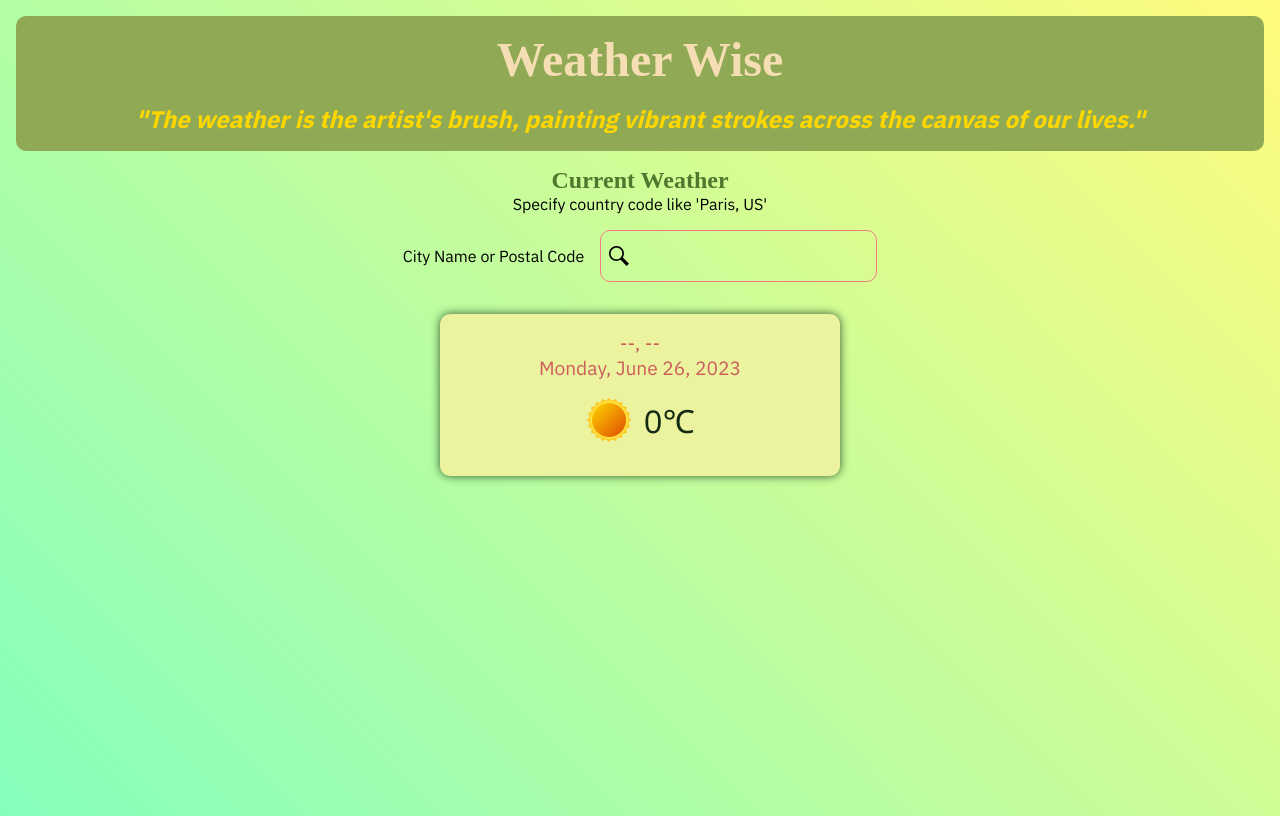
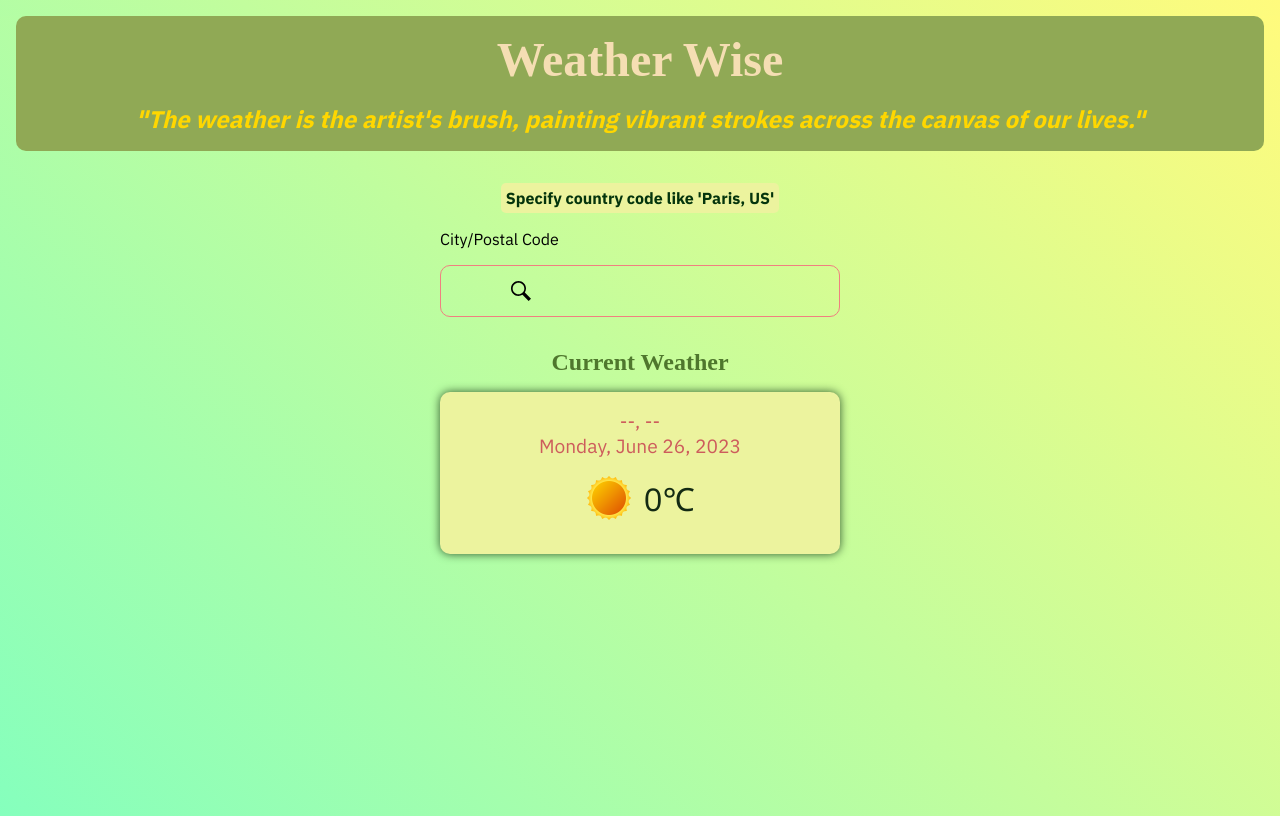
Before and after one commit to iamBharatManral/ng-local-weather-app, an Angular app: page / in a window 1280 px wide. Built offline with nearby package versions, Linux system fonts and the light colour scheme; a web font is replaced by a local one.

Commit message:
style: change components ui

```diff
--- a/src/app/app.component.css
+++ b/src/app/app.component.css
@@ -1,7 +1,7 @@
 .app{
   display: flex;
   flex-direction: column;
-  gap: 1rem;
+  gap: 2rem;
 }
 
 header{
@@ -20,8 +20,14 @@ header{
   font-family: 'IBM Plex Sans', sans-serif;
 }
 
+main{
+  display: flex;
+  flex-direction: column;
+  gap: 1rem;
+}
+
 h2 {
-  color: var(--clr-green-600)
+  color: var(--clr-green-600);
 }
 
 @media screen and (min-width: 500px){
--- a/src/app/app.component.html
+++ b/src/app/app.component.html
@@ -5,10 +5,11 @@
     </h1>
     <div class="moto">"The weather is the artist's brush, painting vibrant strokes across the canvas of our lives."</div>
   </header>
-
   <main>
-    <h2>Current Weather</h2>
     <app-city-search></app-city-search>
-    <app-current-weather></app-current-weather>
+    <div class="weather">
+      <h2>Current Weather</h2>
+      <app-current-weather></app-current-weather>
+    </div>
   </main>
 </div>
--- a/src/app/city-search/city-search.component.css
+++ b/src/app/city-search/city-search.component.css
@@ -2,11 +2,13 @@
   font-family: 'IBM Plex Sans', sans-serif;
 }
 .form{
-  padding: 1rem;
+  padding: 1rem 0;
   display: flex;
+  flex-direction: column;
   gap: 1rem;
-  justify-content: center;
+  justify-content: space-between;
   align-items: center;
+  flex-wrap: wrap;
 }
 
 .search{
@@ -16,6 +18,7 @@
   border: 1px solid lightcoral;
   border-radius: 10px;
   padding: 0 0.5rem;
+  flex-grow: 1;
 }
 
 .search input{
@@ -29,3 +32,25 @@
   width: 20px;
   height: 20px;
 }
+
+.hint, .invalid{
+  background: #ecf39e;
+  width: max-content;
+  margin: 0 auto;
+  padding: 5px;
+  border-radius: 5px;
+  color: #04340c;
+  font-weight: bolder;
+}
+
+.invalid{
+  color: darkred;
+}
+
+@media screen and (min-width: 450px) {
+  .form{
+    width: 400px;
+    margin: 0 auto;
+    flex-direction: row;
+  }
+}
--- a/src/app/city-search/city-search.component.html
+++ b/src/app/city-search/city-search.component.html
@@ -1,7 +1,7 @@
 <div class="citySearch">
   <div class="hint">Specify country code like 'Paris, US'</div>
   <form class="form">
-    <label for="city" class="city">City Name or Postal Code</label>
+    <label for="city" class="city">City/Postal Code</label>
     <div class="search"><img src="/assets/img/search.svg" alt="search icon"> <input type="text" id="city" [formControl]="search"></div>
   </form>
   <div class="invalid" *ngIf="search.invalid">
--- a/src/app/current-weather/current-weather.component.css
+++ b/src/app/current-weather/current-weather.component.css
@@ -30,7 +30,7 @@
   font-weight: bold;
 }
 
-@media screen and (min-width: 400px) {
+@media screen and (min-width: 450px) {
   .currentWeather{
     width: 400px;
     margin: 1rem auto;
```
